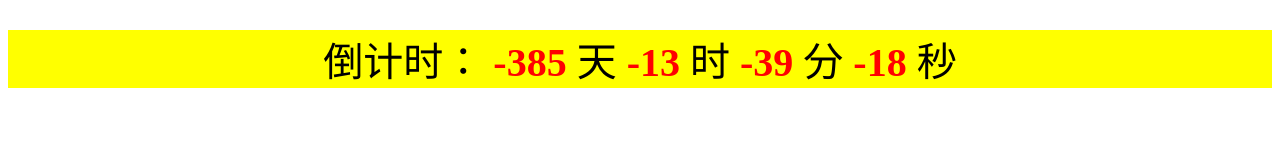
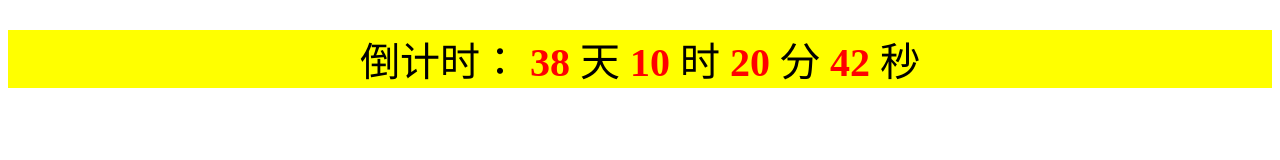
Before and after one commit to qiaomu1q2w/qiaomu1q2w.io, a plain HTML site: page index.html in a window 1280 px wide. Drawn offline with Linux system fonts and the light colour scheme.

Commit message:
Update index.html

```diff
--- a/index.html
+++ b/index.html
@@ -34,8 +34,8 @@
 <script>
         (function show() {
             //1.设置目的时间
-            var oYear = 2022
-            var oMonth = 0
+            var oYear = 2023
+            var oMonth = 2
             var oDay = 28
             var oHour = 0
             var oMinute = 0
```
